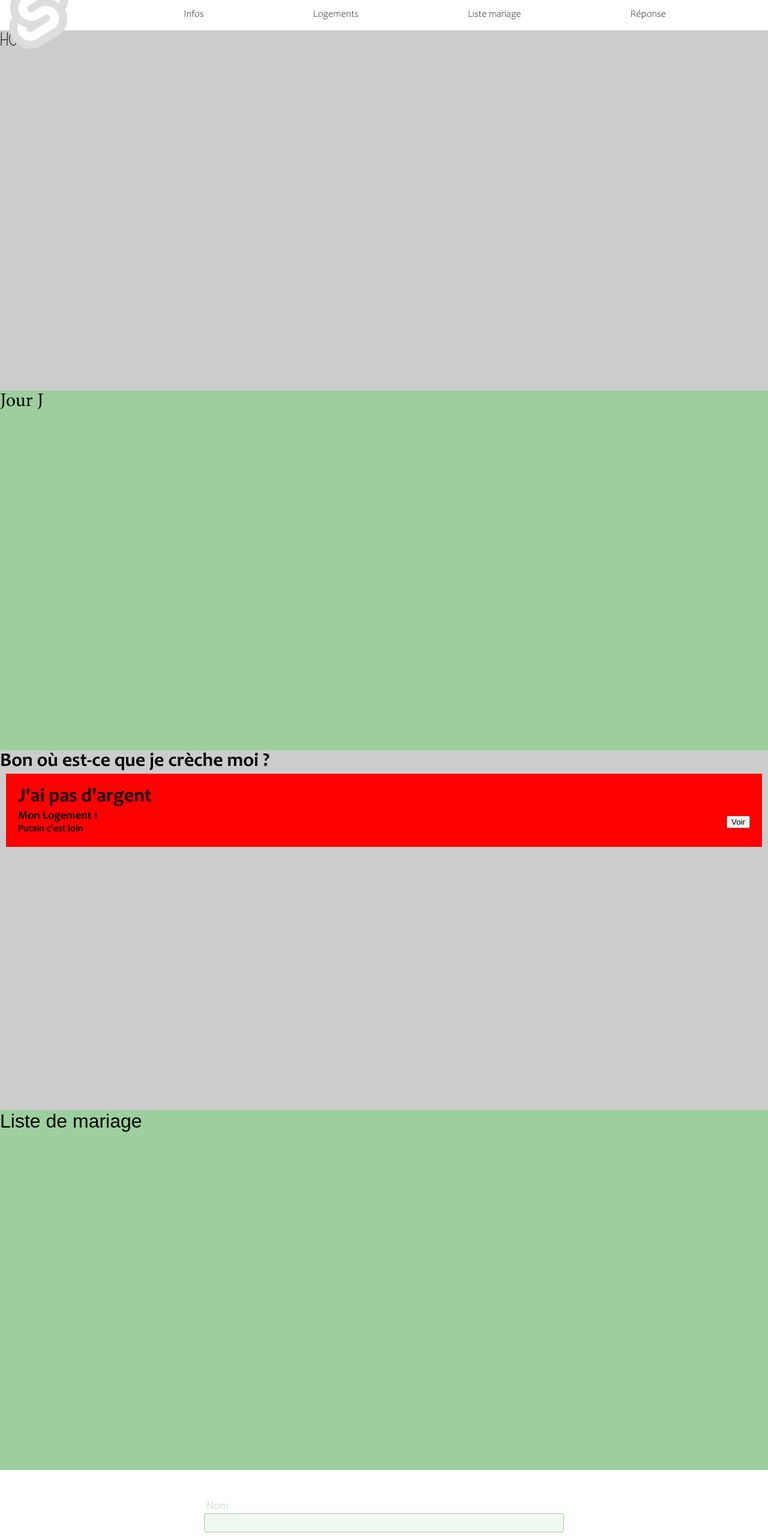
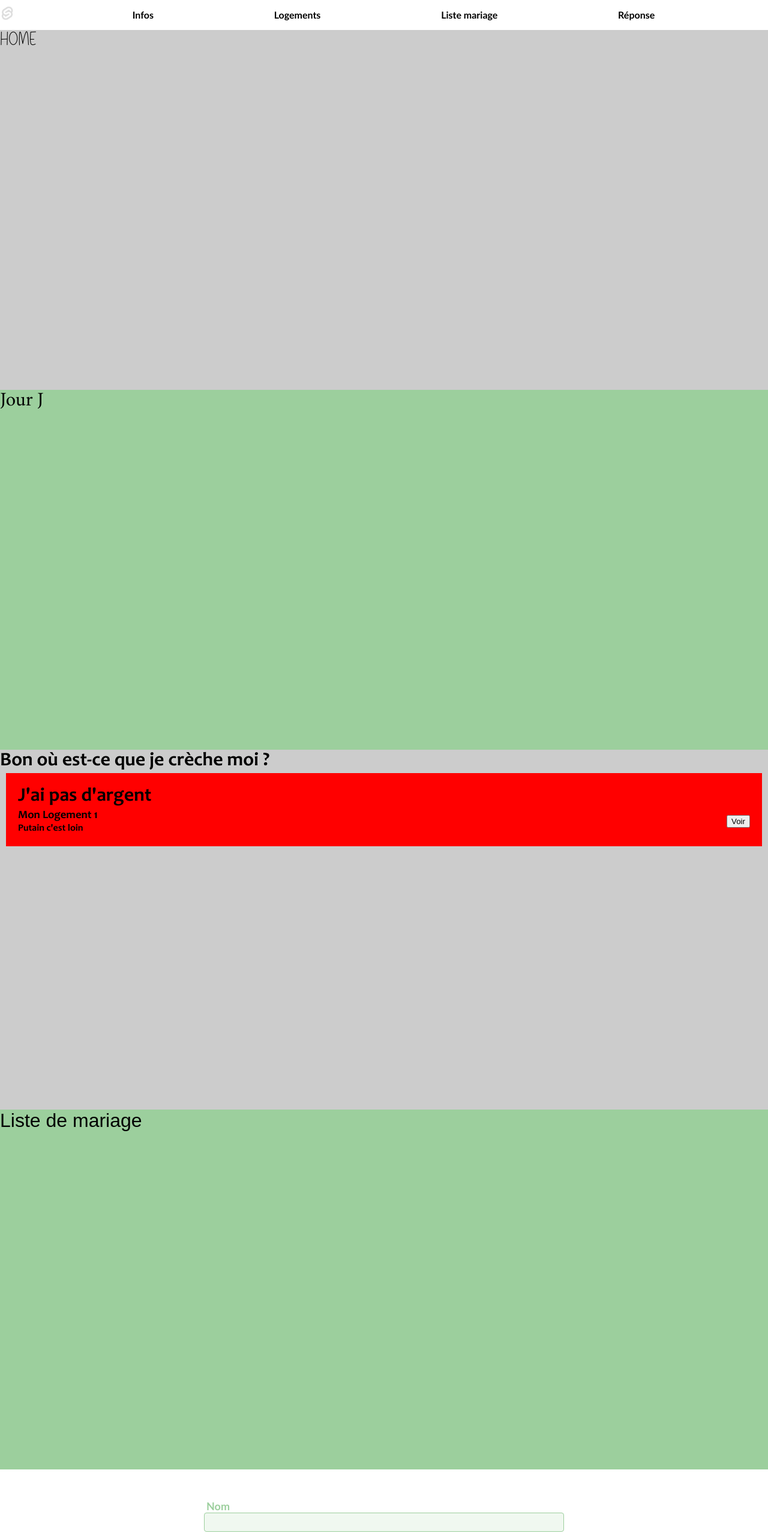
Before and after one commit to corentingiraud/mariage-rems-moms, a SvelteKit app: page / in a window 1280 px wide. Shown: the top 2566 px of the page at 60% size. Built offline with nearby package versions, Linux system fonts and the light colour scheme.

Commit message:
Fix format

```diff
--- a/src/routes/main/header/header-title.svelte
+++ b/src/routes/main/header/header-title.svelte
@@ -1,5 +1,6 @@
 <script lang="ts">
 	import { createEventDispatcher } from 'svelte';
+
 	export let label: string;
 	export let activeSectionId: string | null;
 	export let pageId: string | null;
@@ -7,9 +8,9 @@
 </script>
 
 <div
+	class="header-title"
 	class:active={activeSectionId === pageId}
 	on:click={() => dispatch('scrollToSection', pageId)}
-	class="header-title"
 >
 	<p class="header-title__label">{label}</p>
 </div>
@@ -36,7 +37,7 @@
 		}
 
 		&__label {
-			font-family: Candara, sans-serif;
+			font-weight: bold;
 			font-size: 16px;
 			overflow: hidden;
 			white-space: nowrap;
--- a/src/routes/main/header/header.svelte
+++ b/src/routes/main/header/header.svelte
@@ -72,19 +72,9 @@
 		position: sticky;
 		top: 0;
 		background-color: white;
-		border-bottom: rgba(0, 0, 0, 0.1) 1px solid;
 		display: flex;
 		align-items: center;
 		gap: 8px;
-
-    .header {
-      z-index: 2;
-      position: sticky;
-      top: 0;
-      background-color: white;
-      display: flex;
-      align-items: center;
-      gap: 8px;
 
 		&__container {
 			display: flex;
@@ -96,10 +86,9 @@
 			height: 100%;
 		}
 
-			img {
-				width: 24px;
-				height: 24px;
-			}
+		img {
+			width: 24px;
+			height: 24px;
 		}
 	}
 </style>
--- a/src/routes/main/reponse/form/form.svelte
+++ b/src/routes/main/reponse/form/form.svelte
@@ -1,9 +1,10 @@
 <script lang="ts">
-	import type { ResponseForm } from '$lib';
+	import type {ResponseForm} from '$lib';
+	import {PAGE_IDS} from '$lib';
 	import TextInput from './text-input.svelte';
 	import TextAreaInput from './text-area-input.svelte';
-	import { createEventDispatcher } from 'svelte';
-	import { PAGE_IDS } from '$lib';
+	import {createEventDispatcher} from 'svelte';
+
 	const dispatch = createEventDispatcher();
 
     let formValue: ResponseForm = {
@@ -12,6 +13,7 @@
         playlistComment: '',
         comment: ''
     };
+
     function onSubmit() {
         // TODO HERE CALL MAIL API
         resetFormValue();
@@ -33,23 +35,23 @@
     <form class="form" on:submit|preventDefault={onSubmit}>
         <TextInput
                 label="Nom"
+                on:formChange={(e) => (formValue.lastName = e.detail)}
                 value={formValue.lastName}
-			on:formChange={(e) => (formValue.lastName = e.detail)}
         />
         <TextInput
                 label="Prénom"
+                on:formChange={(e) => (formValue.firstName = e.detail)}
                 value={formValue.firstName}
-			on:formChange={(e) => (formValue.firstName = e.detail)}
         />
         <TextAreaInput
                 label="Le son qui doit absolument passer !"
+                on:formChange={(e) => (formValue.playlistComment = e.detail)}
                 value={formValue.playlistComment}
-			on:formChange={(e) => (formValue.playlistComment = e.detail)}
         />
         <TextAreaInput
                 label="Commentaire"
+                on:formChange={(e) => (formValue.comment = e.detail)}
                 value={formValue.comment}
-			on:formChange={(e) => (formValue.comment = e.detail)}
         />
         <button class="form-button" type="submit">JE PARTICIPE</button>
     </form>
@@ -69,6 +71,7 @@
     max-width: 600px;
     flex-grow: 1;
 
+
     .form-button {
       cursor: pointer;
       height: 48px;
@@ -77,7 +80,7 @@
       color: white;
       border: 1px solid $green;
       font-size: 18px;
-			font-family: Candara, sans-serif;
+      font-weight: bold;
       text-align: center;
     }
   }
--- a/src/routes/main/reponse/form/text-area-input.svelte
+++ b/src/routes/main/reponse/form/text-area-input.svelte
@@ -1,5 +1,6 @@
 <script lang="ts">
 	import { createEventDispatcher } from 'svelte';
+
 	export let label: string;
 	export let value: string;
 
@@ -7,8 +8,8 @@
 </script>
 
 <div class="textarea-input">
-    <label class="label">{label}</label>
-    <textarea bind:value class="textarea" on:change={() => dispatch('formChange', value)} rows="3"/>
+	<label class="label">{label}</label>
+	<textarea bind:value class="textarea" on:change={() => dispatch('formChange', value)} rows="3" />
 </div>
 
 <style lang="scss">
@@ -19,8 +20,8 @@
 		.label {
 			margin-left: 4px;
 			font-size: 18px;
-			font-family: Candara, sans-serif;
 			color: $green;
+			font-weight: bold;
 		}
 
 		.textarea {
--- a/src/routes/main/reponse/form/text-input.svelte
+++ b/src/routes/main/reponse/form/text-input.svelte
@@ -1,5 +1,6 @@
 <script lang="ts">
 	import { createEventDispatcher } from 'svelte';
+
 	export let label: string;
 	export let value: string;
 
@@ -8,7 +9,7 @@
 
 <div class="text-input">
 	<label class="label">{label}</label>
-	<input class="input" type="text" on:change={() => dispatch('formChange', value)} bind:value />
+	<input bind:value class="input" on:change={() => dispatch('formChange', value)} type="text" />
 </div>
 
 <style lang="scss">
@@ -19,7 +20,7 @@
 		.label {
 			margin-left: 4px;
 			font-size: 18px;
-			font-family: Candara, sans-serif;
+			font-weight: bold;
 			color: $green;
 		}
 
--- a/src/routes/style.scss
+++ b/src/routes/style.scss
@@ -1,5 +1,5 @@
 :root {
-  --page-height: 700px;
+	--page-height: 700px;
 }
 
 body {
--- a/svelte.config.js
+++ b/svelte.config.js
@@ -1,5 +1,5 @@
 import adapter from '@sveltejs/adapter-auto';
-import {vitePreprocess} from '@sveltejs/vite-plugin-svelte';
+import { vitePreprocess } from '@sveltejs/vite-plugin-svelte';
 
 /** @type {import('@sveltejs/kit').Config} */
 const config = {
```
Also changed, not shown: src/routes/+page.svelte (+6 -6 lines). Lines whose indentation alone changed are shown as unchanged.
